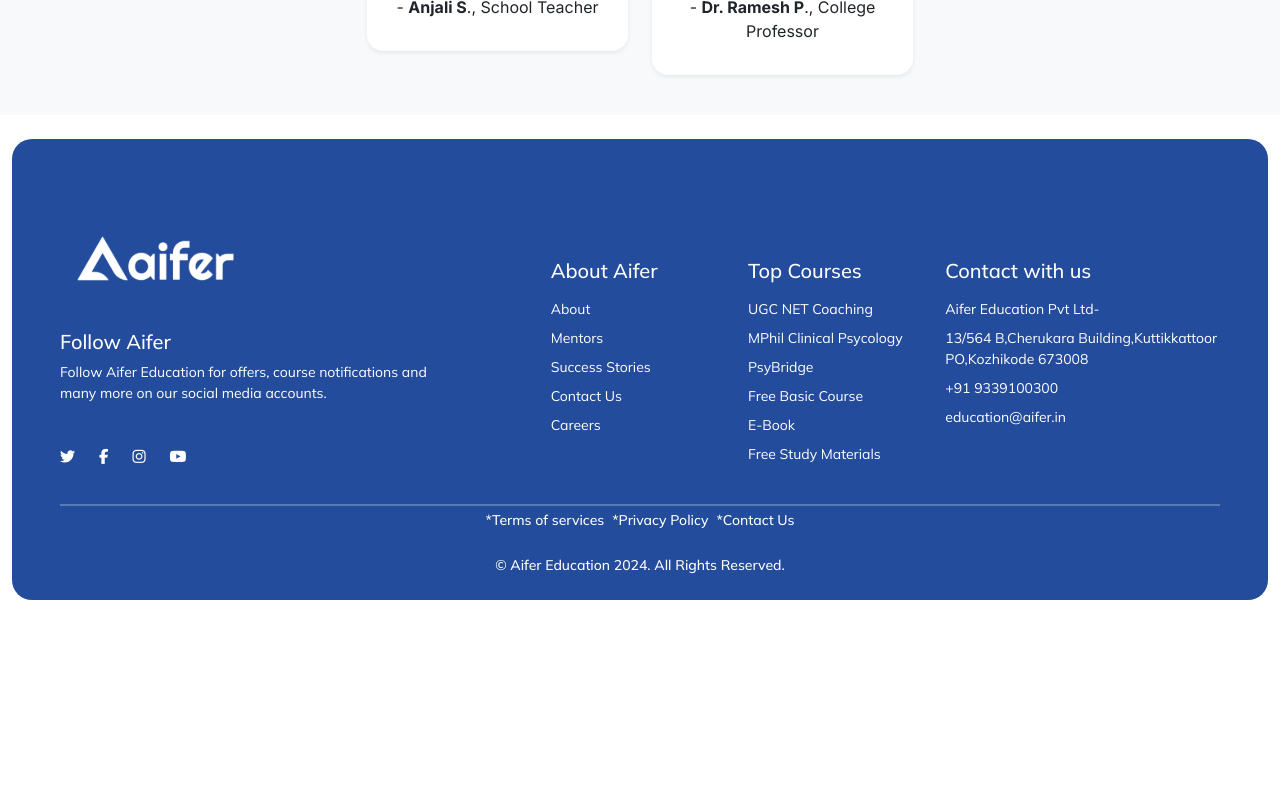
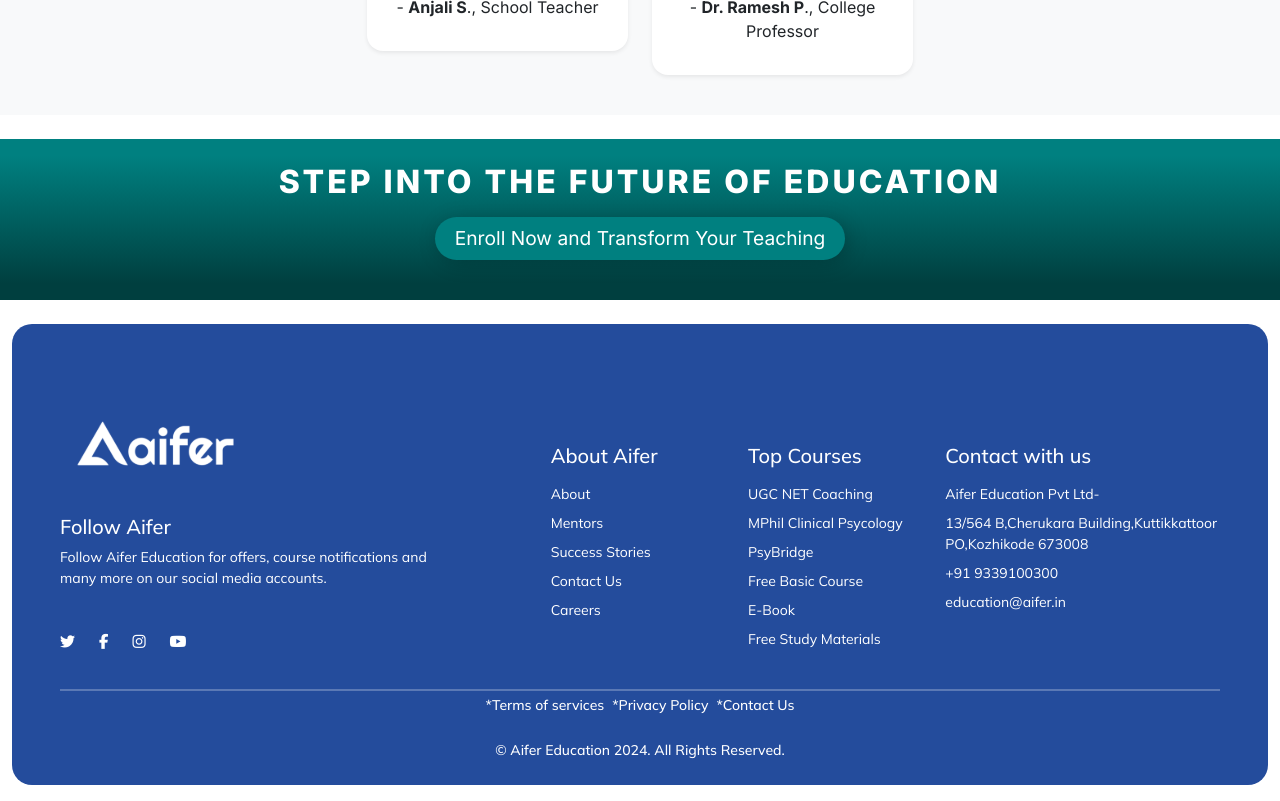
Before and after one commit to Munavercv/Aifer-Ai-for-teachers-static, a React (Create React App) app: page / in a window 1280 px wide. Shown: the part 3460-4261 px from the top of the page. Before the commit the page ends 4076 px from the top, so only its background shows below. Built offline with nearby package versions, Linux system fonts and the light colour scheme.

Commit message:
call to action section

```diff
--- a/src/App.js
+++ b/src/App.js
@@ -1,4 +1,5 @@
 import AdditionalBenefits from "./components/AdditionalBenefits/AdditionalBenefits";
+import CallToAction from "./components/CallToAction/CallToAction";
 import CourseDetails from "./components/CourseDetails/CourseDetails";
 import Faqs from "./components/Faqs/Faqs";
 import Footer from "./components/Footer/Footer";
@@ -23,6 +24,7 @@
       <WhyThisCourse />
       <AdditionalBenefits />
       <Testimonials />
+      <CallToAction />
 
       <Footer />
     </div>
--- /dev/null
+++ b/src/components/CallToAction/CallToAction.css
@@ -0,0 +1,10 @@
+.call_to_action_sec{
+    background: linear-gradient(180deg, #008080 10%, #003f3f 90%);
+}
+
+.call_to_action_sec h2{
+    text-transform: uppercase;
+    text-align: center;
+    font-weight: 800;
+    letter-spacing: 3px;
+}
--- /dev/null
+++ b/src/components/CallToAction/CallToAction.js
@@ -0,0 +1,21 @@
+import React from 'react'
+import './CallToAction.css'
+import CTAButton from '../CTAButton/CTAButton'
+
+const CallToAction = () => {
+    return (
+        <section className='call_to_action_sec'>
+            <div className="container py-4">
+                <h2 className='text-white'>Step Into the Future of Education</h2>
+
+                <div className='text-center my-3'>
+                    <CTAButton text='Enroll Now and Transform Your Teaching ' />
+                </div>
+
+            </div>
+        </section>
+
+    )
+}
+
+export default CallToAction
```
